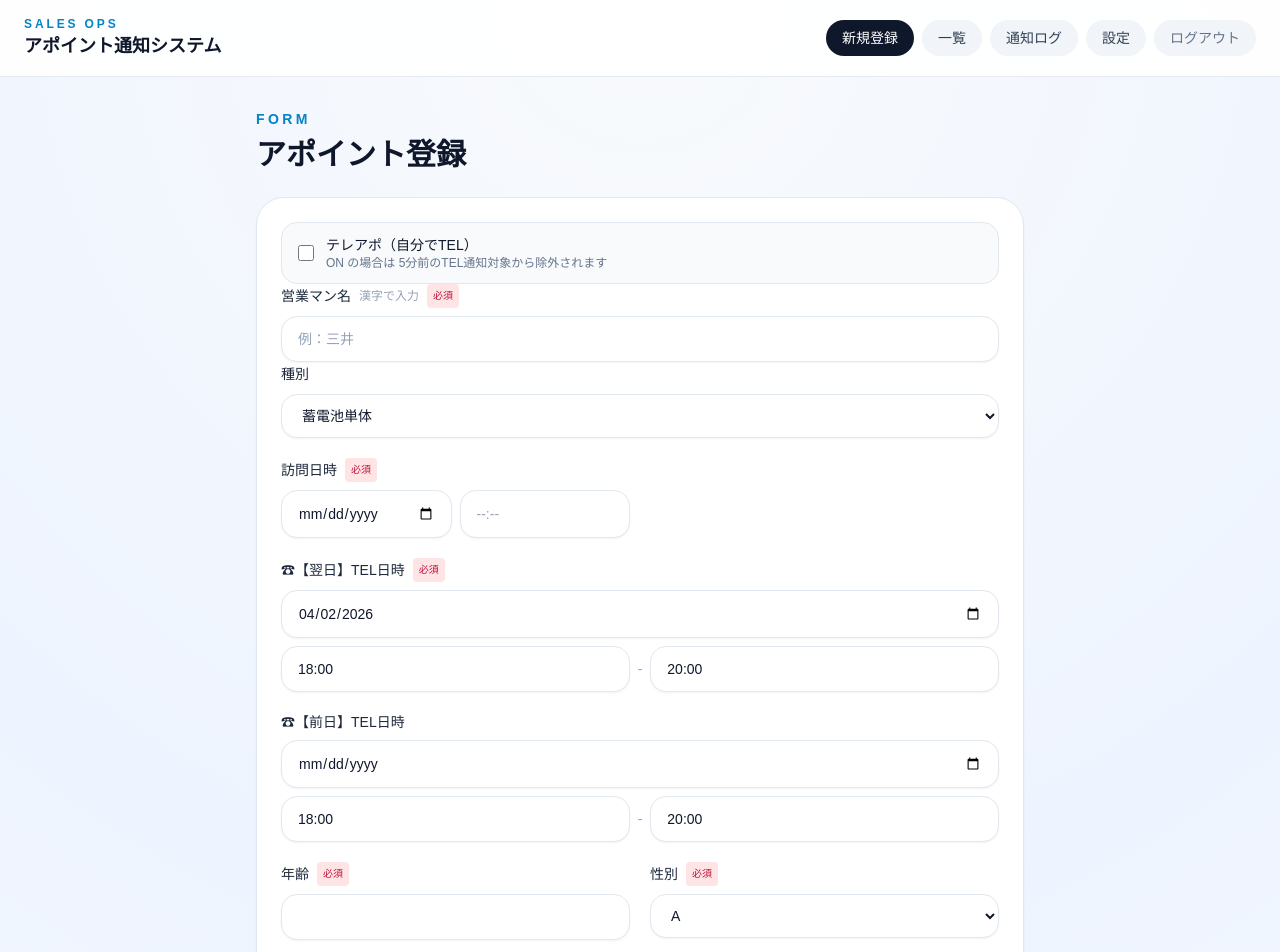
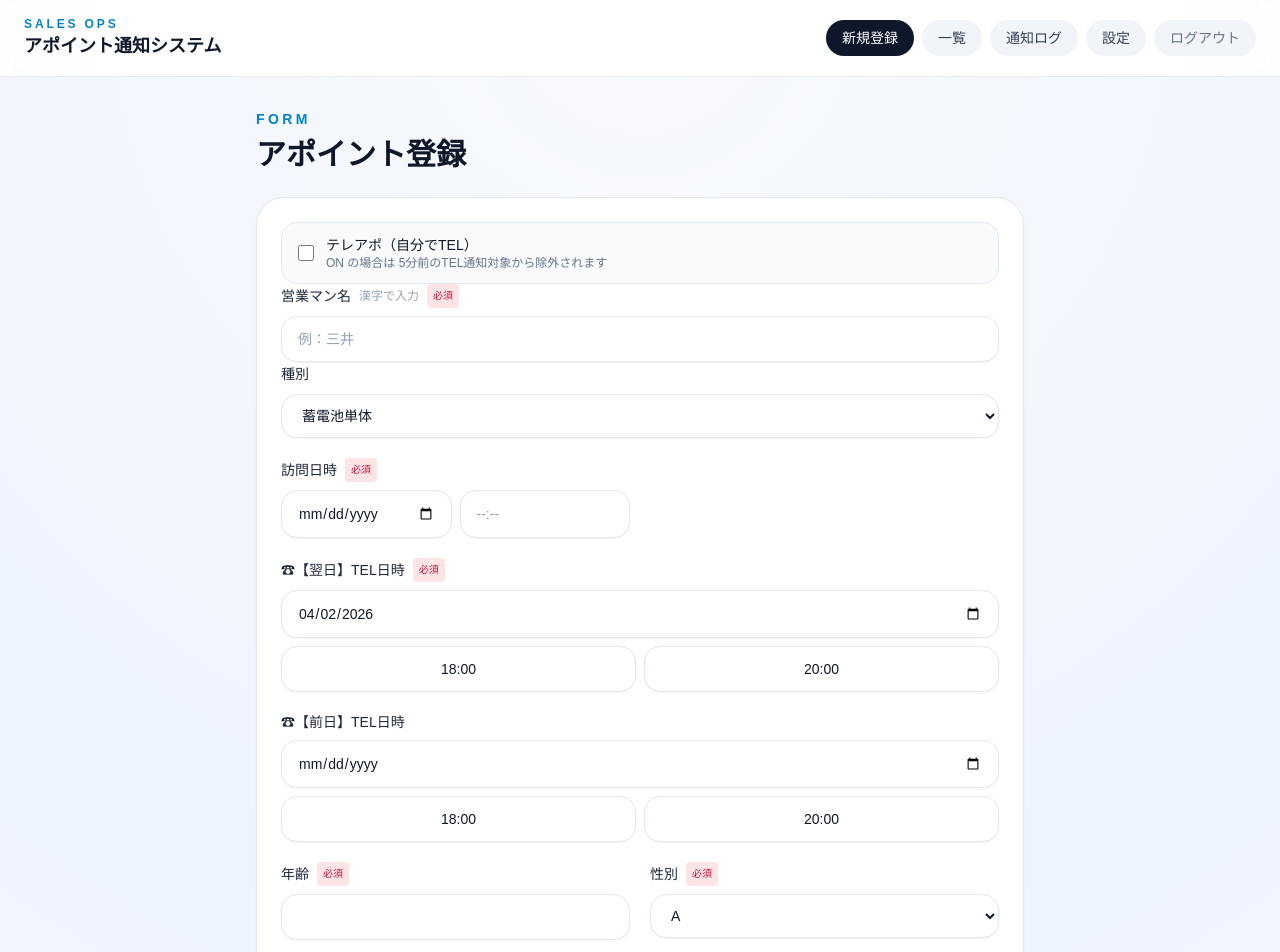
Before and after one commit to kmitsui-bit/bookish-garbanzo, a Next.js app: page /appointments/new in a window 1280 px wide. Shown: the top 952 px of the page. Built offline with nearby package versions, Linux system fonts and the light colour scheme; no server answers.

Commit message:
スマホでのTEL日時入力欄はみ出しを修正

```diff
--- a/src/components/appointment-form.tsx
+++ b/src/components/appointment-form.tsx
@@ -157,7 +157,7 @@ export function AppointmentForm({ mode, initialValues, appointmentId }: Props) {
     "w-full rounded-2xl border border-slate-200 bg-white px-4 py-3 text-sm text-slate-900 shadow-sm outline-none transition placeholder:text-slate-400 focus:border-sky-400 focus:ring-4 focus:ring-sky-100";
 
 const dateTimeClass =
-  "w-full appearance-auto rounded-2xl border border-slate-200 bg-white px-4 py-3 text-sm text-slate-900 shadow-sm outline-none transition focus:border-sky-400 focus:ring-4 focus:ring-sky-100";
+  "min-w-0 w-full appearance-auto rounded-2xl border border-slate-200 bg-white px-4 py-3 text-sm text-slate-900 shadow-sm outline-none transition focus:border-sky-400 focus:ring-4 focus:ring-sky-100";
 
 function normalizeTimeInput(value: string) {
   const digits = value.replace(/\D/g, "").slice(0, 4);
@@ -183,7 +183,7 @@ function normalizeTimeInput(value: string) {
   }
 
   return (
-    <form onSubmit={handleSubmit} className="space-y-5 rounded-[28px] border border-slate-200 bg-white p-4 shadow-sm sm:p-6">
+    <form onSubmit={handleSubmit} className="overflow-hidden space-y-5 rounded-[28px] border border-slate-200 bg-white p-4 shadow-sm sm:p-6">
 
       {/* テレアポ チェックボックス */}
       <label className="flex items-center gap-3 rounded-2xl border border-slate-200 bg-slate-50 px-4 py-3">
@@ -272,19 +272,21 @@ function normalizeTimeInput(value: string) {
         {/* 翌日TEL日時 */}
         <div className="md:col-span-2">
           <Field label="☎【翌日】TEL日時" required error={errors.telAtDateInput?.[0] ?? errors.telAtStartTimeInput?.[0]}>
-            <div className="grid min-w-0 gap-2">
+            <div className="grid w-full min-w-0 gap-2">
               <input
                 type="date"
-                className={dateTimeClass}
+                className={`${dateTimeClass} max-w-full min-w-0`}
                 value={values.telAtDateInput}
                 onChange={(event) => setValues((prev) => ({ ...prev, telAtDateInput: event.target.value }))}
               />
-              <div className="grid min-w-0 grid-cols-[minmax(0,1fr)_auto_minmax(0,1fr)] items-center gap-2">
+              <div className="grid w-full min-w-0 grid-cols-2 gap-2">
                 <input
                   type="text"
-                  className={dateTimeClass}
+                  className={`${dateTimeClass} min-w-0 text-center`}
                   inputMode="numeric"
                   placeholder="--:--"
+                  pattern="[0-9:]*"
+                  autoComplete="off"
                   maxLength={5}
                   value={values.telAtStartTimeInput}
                   onChange={(event) =>
@@ -294,12 +296,13 @@ function normalizeTimeInput(value: string) {
                     }))
                   }
                 />
-                <span className="text-center text-sm text-slate-400">-</span>
                 <input
                   type="text"
-                  className={dateTimeClass}
+                  className={`${dateTimeClass} min-w-0 text-center`}
                   inputMode="numeric"
                   placeholder="--:--"
+                  pattern="[0-9:]*"
+                  autoComplete="off"
                   maxLength={5}
                   value={values.telAtEndTimeInput}
                   onChange={(event) =>
@@ -317,19 +320,21 @@ function normalizeTimeInput(value: string) {
         {/* 前日TEL日時 */}
         <div className="md:col-span-2">
           <Field label="☎【前日】TEL日時">
-            <div className="grid min-w-0 gap-2">
+            <div className="grid w-full min-w-0 gap-2">
               <input
                 type="date"
-                className={dateTimeClass}
+                className={`${dateTimeClass} max-w-full min-w-0`}
                 value={values.prevDayTelAtDateInput}
                 onChange={(event) => setValues((prev) => ({ ...prev, prevDayTelAtDateInput: event.target.value }))}
               />
-              <div className="grid min-w-0 grid-cols-[minmax(0,1fr)_auto_minmax(0,1fr)] items-center gap-2">
+              <div className="grid w-full min-w-0 grid-cols-2 gap-2">
                 <input
                   type="text"
-                  className={dateTimeClass}
+                  className={`${dateTimeClass} min-w-0 text-center`}
                   inputMode="numeric"
                   placeholder="--:--"
+                  pattern="[0-9:]*"
+                  autoComplete="off"
                   maxLength={5}
                   value={values.prevDayTelAtStartTimeInput}
                   onChange={(event) =>
@@ -339,12 +344,13 @@ function normalizeTimeInput(value: string) {
                     }))
                   }
                 />
-                <span className="text-center text-sm text-slate-400">-</span>
                 <input
                   type="text"
-                  className={dateTimeClass}
+                  className={`${dateTimeClass} min-w-0 text-center`}
                   inputMode="numeric"
                   placeholder="--:--"
+                  pattern="[0-9:]*"
+                  autoComplete="off"
                   maxLength={5}
                   value={values.prevDayTelAtEndTimeInput}
                   onChange={(event) =>
```
